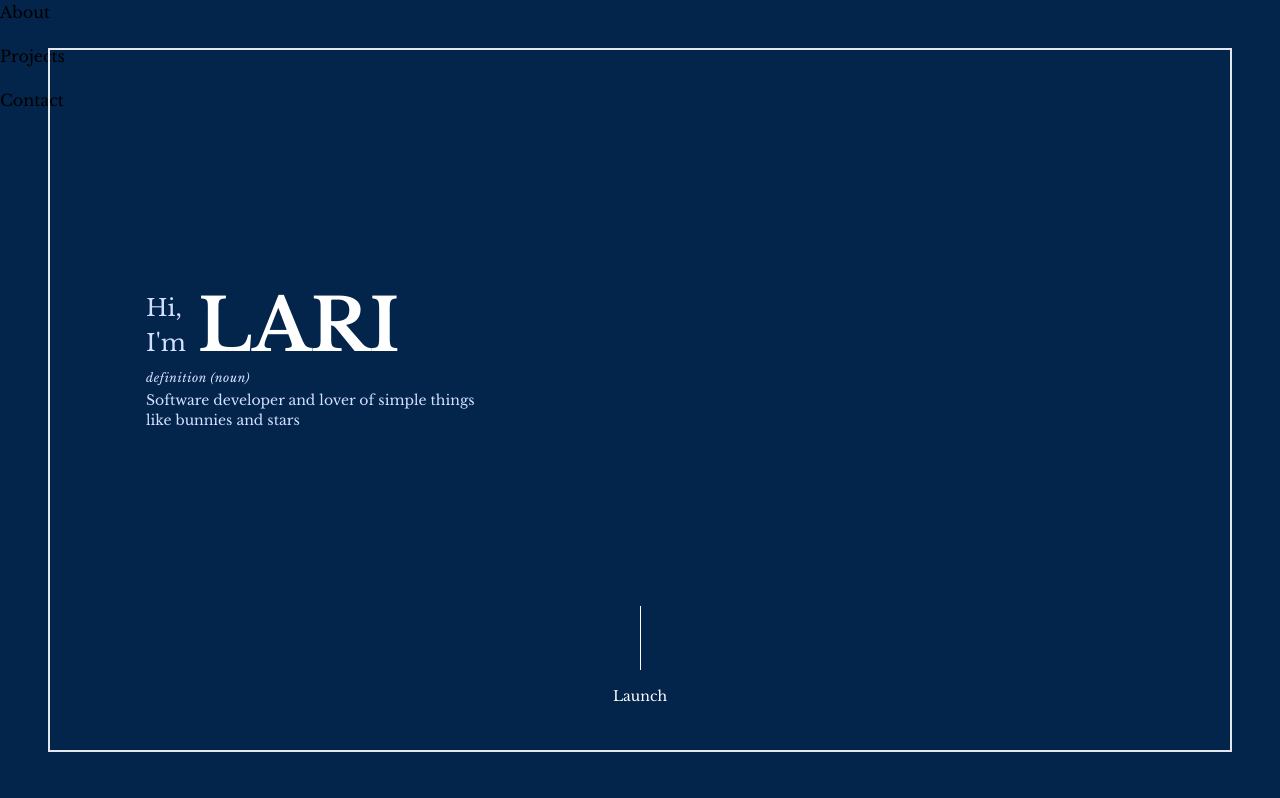
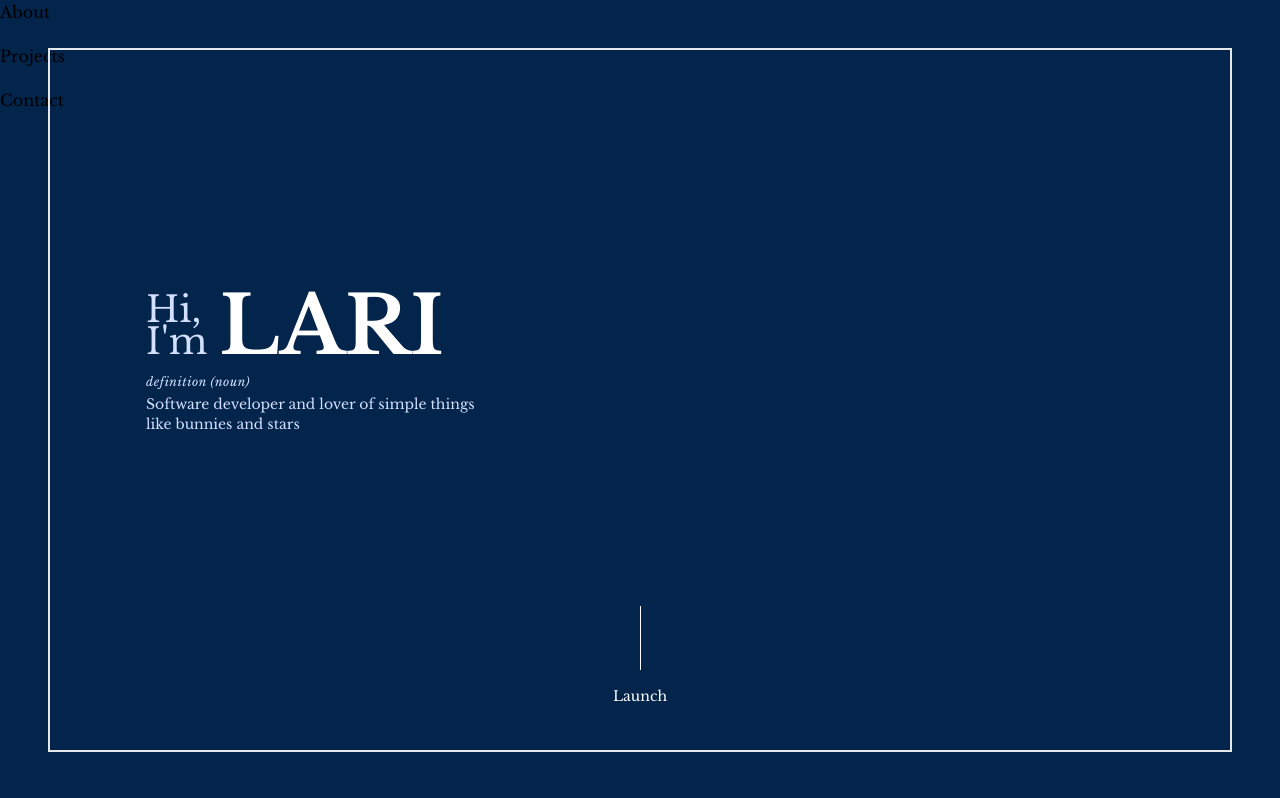
Before and after one commit to popoxta/portfolio, a React (Vite) app: page / in a window 1280 px wide. Shown: the top 798 px of the page. Built offline with nearby package versions, Linux system fonts and the light colour scheme.

Commit message:
Improve titlecard typography

```diff
--- a/src/components/pages/TitleCard.tsx
+++ b/src/components/pages/TitleCard.tsx
@@ -3,12 +3,12 @@ export default function TitleCard() {
         <main className={'h-screen p-5 sm:p-12 bg-lari-blue'}>
             <div className={'h-full flex justify-start items-center relative border-2 p-4 sm:pl-24 sm:p-0 overflow-hidden'}>
             <section className={'-mt-20'}>
-                <h1 className={'flex flex-row sm:text-mid'}>
-                    <span className={'flex flex-col mr-3 text-lari-light-blue'}>
+                <h1 className={'flex flex-row sm:text-4xl '}>
+                    <span className={'flex flex-col mr-3 text-lari-light-blue sm:leading-8 sm:place-self-end sm:mb-2'}>
                         <span>Hi,</span>
                         <span>I'm</span>
                     </span>
-                    <span className={'uppercase font-bold text-white sm:text-7xl text-5xl'}>Lari</span>
+                    <span className={'uppercase font-bold text-white sm:text-large text-5xl'}>Lari</span>
                 </h1>
                 <p className={'text-xs mt-2 mb-1 italic tracking-wider text-lari-light-blue'}>definition (noun)</p>
                 <p className={'text-sm text-lari-light-blue'} style={{maxWidth: '22rem'}}>Software developer and lover of simple things like bunnies and stars</p>
--- a/tailwind.config.js
+++ b/tailwind.config.js
@@ -11,7 +11,8 @@ export default {
         'lari-light-blue': '#D4E0FF'
       },
       fontSize: {
-        'mid': '1.46rem'
+        'large': '5rem',
+        'mid': '1.8rem'
       }
     },
   },
```
